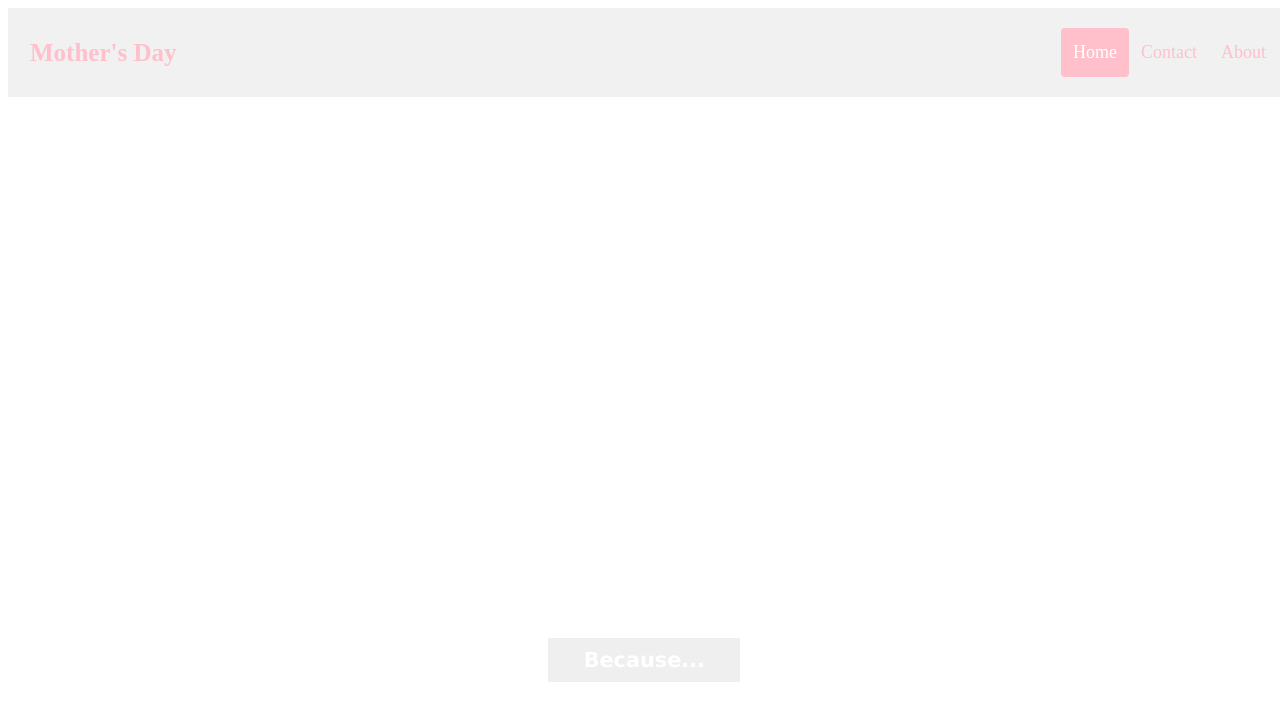
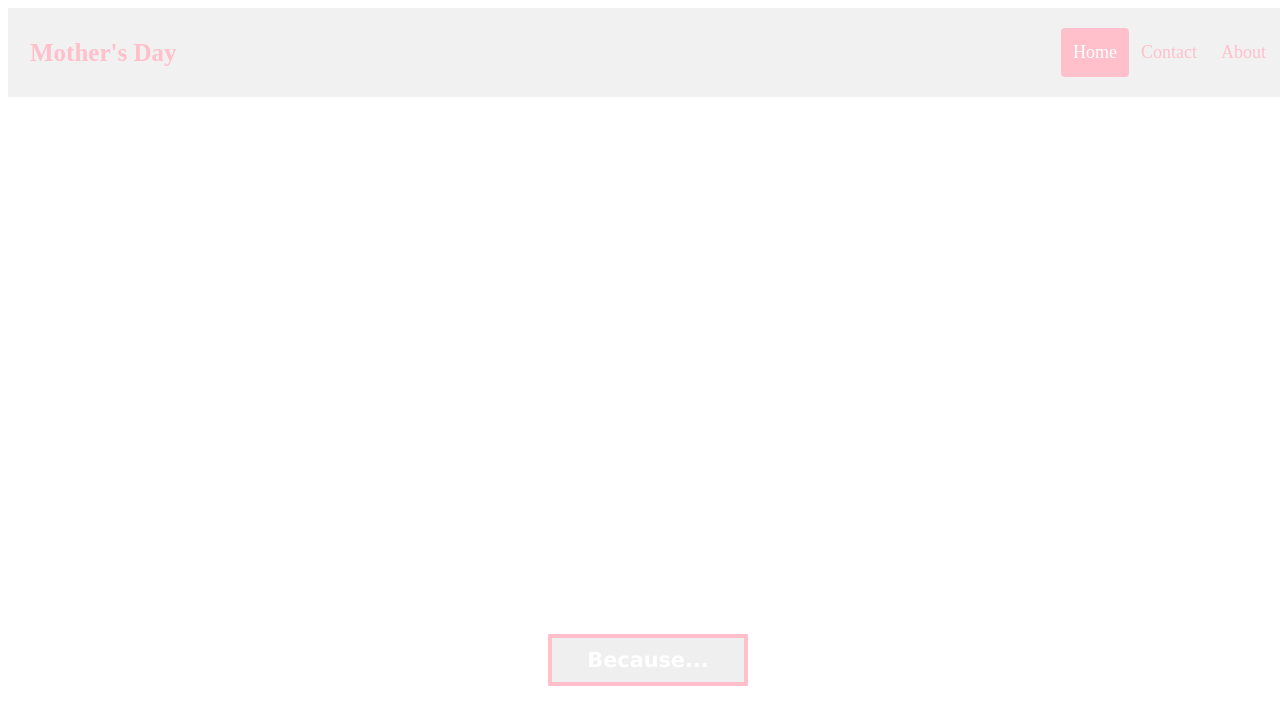
Before and after one commit to nickdurbin/MothersDay, a plain HTML site: page index.html in a window 1280 px wide. Drawn offline with Linux system fonts and the light colour scheme.

Commit message:
Changed some styling components on the button and navvar elements.

```diff
--- a/style.css
+++ b/style.css
@@ -76,7 +76,7 @@ position: relative;
 .inner-container {
   text-align: center;
   position: absolute;
-width: 100%
+  width: 100%;
   height: auto;
   color: white;
   margin-top: 200px;
@@ -106,8 +106,8 @@ button {
   width: 200px;
   font-weight: bold;
   padding: 10px;
-  color: #fff;
-  border: 4px solid #fff;
+  color: white;
+  border: 4px solid pink;
   text-align: center;
   outline: none;
   text-decoration: none;
@@ -116,7 +116,7 @@ button {
 
 .btn:hover, .btn:active {
   background-color: #fff;
-  color: #000;
+  color: pink;
   transition: background-color 0.3s ease-in, color 0.3s ease-in;
 }
 
```
Lines whose indentation alone changed are shown as unchanged.
